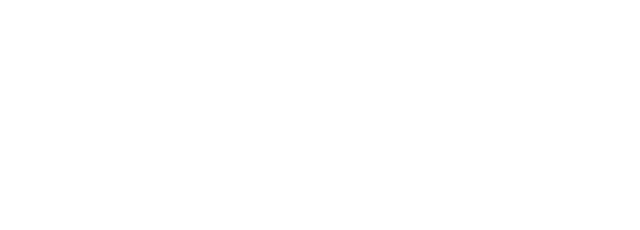
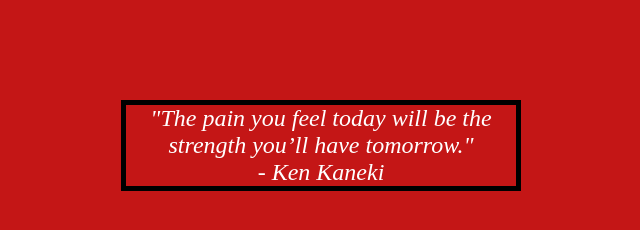
Before and after one commit to Unfien-2007/Portfolio, a plain HTML site: page DailyChallenge/Day7/Day7.html in a window 1280 px wide. Shown: the whole page, without its empty margins (319-959 px from the left). Drawn offline with Linux system fonts and the light colour scheme.

Commit message:
Add quote card and styling for Day 7 challenge

```diff
--- a/DailyChallenge/Day7/Day7.css
+++ b/DailyChallenge/Day7/Day7.css
@@ -0,0 +1,19 @@
+* {
+    margin: 0;
+    padding: 0;
+    box-sizing: border-box;
+    background-color: rgb(196, 22, 22);
+}
+.quote-card {
+    width: 400px;
+    margin: 100px auto;
+    padding: 5px;
+    background-color: rgb(0, 0, 0);
+    text-align: center;
+}
+.quote-text {
+    font-size: 24px;
+    color: rgb(255, 255, 255);
+    margin-bottom: 0px;
+    font-style: italic;
+}
--- a/DailyChallenge/Day7/Day7.html
+++ b/DailyChallenge/Day7/Day7.html
@@ -8,5 +8,9 @@
 </head>
 <body>
 
+    <div class="quote-card">
+        <p class="quote-text">"The pain you feel today will be the strength you’ll have tomorrow."</p>
+        <p class="quote-text">- Ken Kaneki</p>
+    </div>
 </body>
 </html>
```
